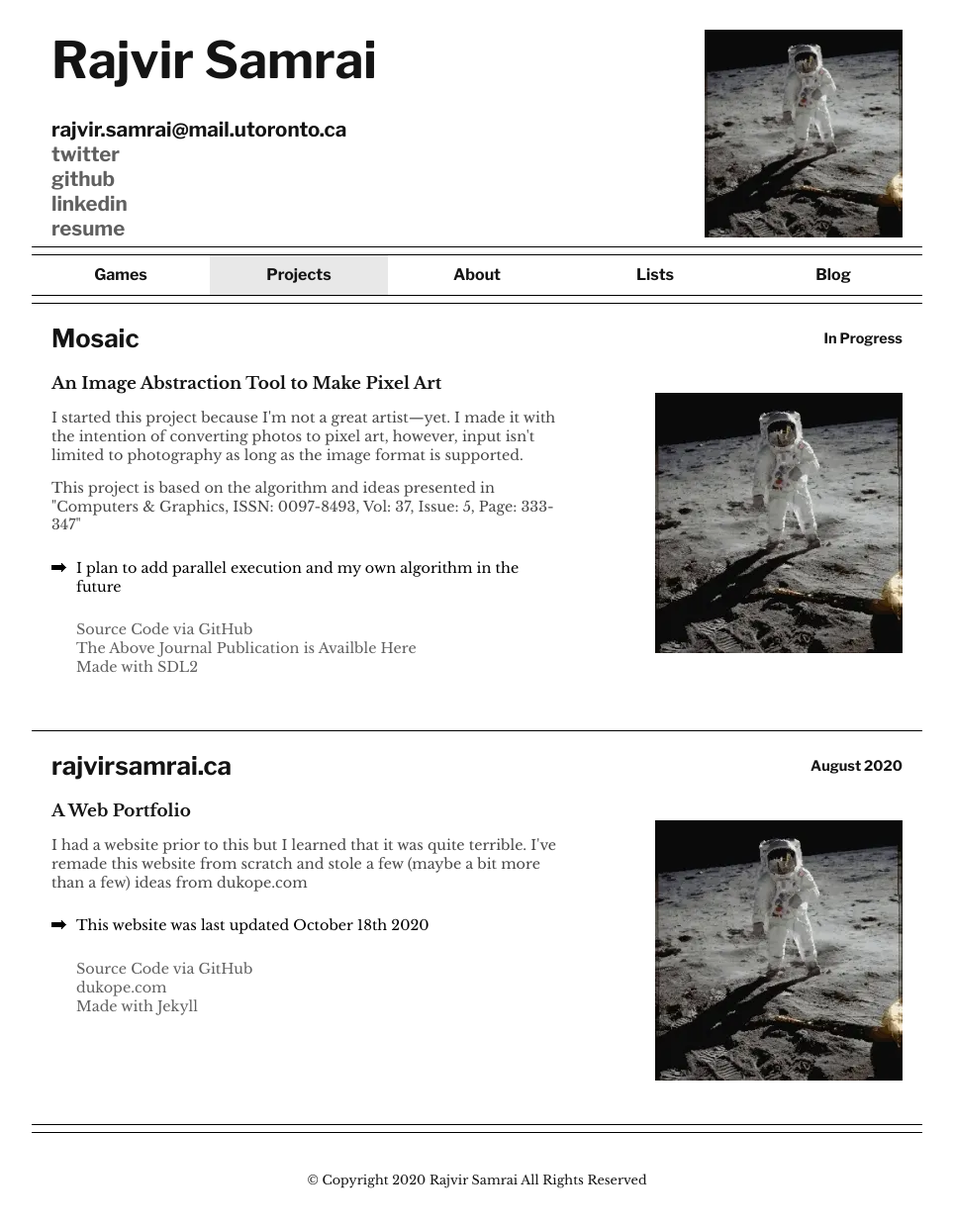
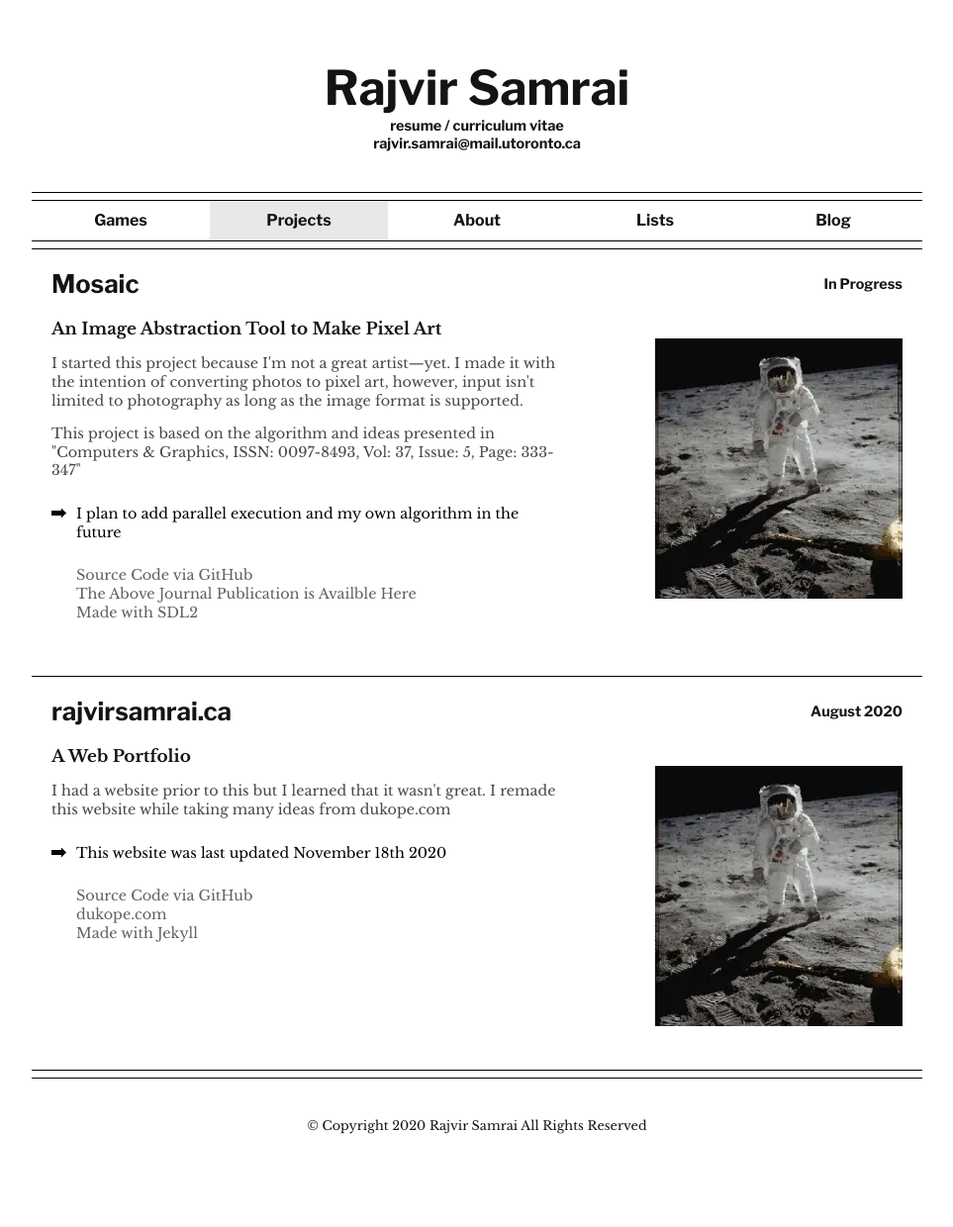
Before and after one commit to rajvirsamrai/rajvirsamrai.github.io, a Jekyll site: the page built from projects.html, in a window 1280 px wide. Shown: the whole page at 99% size, without its empty margins (158-1121 px from the left). Built offline with Jekyll 4.4.1, drawn with Linux system fonts in a browser that asks for light colours; after the commit the page ends 1185 px from its top, so only the background shows below that.

Commit message:
Update header

```diff
--- a/404.html
+++ b/404.html
@@ -2,6 +2,5 @@
 title: 404
 ---
 <div id="four">
-    <h1>Seems like what you're looking for isn't here.</h1>
-    <h1>Maybe it was deleted or it didn't exist in the first place?</h1>
+    What you're looking for doesn't exist.
 </div>
--- a/_includes/business_card.html
+++ /dev/null
@@ -1,11 +0,0 @@
-<div class="business_card">
-  <h1 id="name">Rajvir Samrai</h1>
-  <ul id="contact_info">
-    <li>rajvir.samrai@mail.utoronto.ca</li>
-    <li><a href="https://twitter.com/rajvirsamrai">twitter</a></li>
-    <li><a href="https://github.com/rajvirsamrai/">github</a></li>
-    <li><a href="https://www.linkedin.com/in/rajvirsamrai/">linkedin</a></li>
-    <li><a href="">resume</a></li>
-  </ul>
-  <img id="portrait" src="/assets/images/temporary_pix_not_mosaic_buzz_on_the_moon.webp">
-</div>
--- /dev/null
+++ b/_includes/header.html
@@ -0,0 +1,11 @@
+<div class="header">
+  <div>
+    Rajvir Samrai
+  </div>
+  <div id="subtitle">
+    <a href="assets/pdf/samrai_resume.pdf">resume</a> / <a href="">curriculum vitae</a>
+  </div>
+  <div id="subtitle">
+    rajvir.samrai@mail.utoronto.ca
+  </div>
+</div>
--- a/_layouts/default.html
+++ b/_layouts/default.html
@@ -17,7 +17,7 @@
     <title>{% if page.title == "Games" %} Games by Rajvir Samrai {% else %} Rajvir Samrai / {{ page.title }} {% endif %}</title>
   </head>
   <body>
-    {% include business_card.html %}
+    {% include header.html %}
     {% include navigation.html %}
     {{ content }}
     {% include footer.html %}
--- a/_sass/business_card.scss
+++ /dev/null
@@ -1,53 +0,0 @@
-.business_card {
-    border-bottom: 1px solid black;
-    display: grid;
-    font-family: 'Libre Franklin', sans-serif;
-    font-size: 1.6em;
-    margin-bottom: 7px;
-    padding: 30px 20px 0px 20px;
-    text-align: left;
-
-    height: 219px;
-
-    grid-template-columns: 3fr 2fr;
-    grid-template-rows: 2fr 3fr;
-}
-
-#name {
-    margin: 0px 0px 20px 0px;
-
-    grid-column: 1 / span 1;
-    grid-row: 1 / span 1;
-}
-
-#contact_info {
-    font-size: 0.8em;
-    list-style: none;
-    margin: 0px;
-    padding: 0px;
-
-    grid-column: 1 / span 1;
-    grid-row: 2 / span 1;
-}
-
-#portrait {
-    width: 200px;
-    height: auto;
-
-    margin: 0px;
-
-    grid-column: 2 / span 1;
-    grid-row: 1 / span 2;
-
-    justify-self: right;
-}
-
-#contact_info > li > a {
-    color: #606060;
-    text-decoration: none;
-}
-
-#contact_info > li > a:hover {
-    color: #b83020;
-    text-decoration: underline;
-}
--- /dev/null
+++ b/_sass/header.scss
@@ -0,0 +1,23 @@
+.header {
+    border-bottom: 1px solid black;
+    font-family: 'Libre Franklin', sans-serif;
+    font-size: 3em;
+    margin-bottom: 7px;
+    padding: 60px 0px 40px 0px;
+    text-align: center;
+}
+
+#subtitle {
+    font-size: 0.3em;
+    height: auto;
+}
+
+#subtitle > a {
+    color: #141414;
+    text-decoration: none;
+}
+
+#subtitle > a:hover {
+    color: #b83020;
+    text-decoration: underline;
+}
--- a/assets/css/styles.scss
+++ b/assets/css/styles.scss
@@ -4,7 +4,7 @@
 @import "main";
 @import "bio";
 @import "pieces";
-@import "business_card";
+@import "header";
 @import "navigation";
 @import "footer";
 @import "404";
--- a/projects.html
+++ b/projects.html
@@ -43,11 +43,11 @@ title: Projects
   <div class="description">
     <div class="statement">
       <h3>A Web Portfolio</h3>
-      <p>I had a website prior to this but I learned that it was quite terrible. I've remade this website from scratch and stole a few (maybe a bit more than a few) ideas from dukope.com</p>
+      <p>I had a website prior to this but I learned that it wasn't great. I remade this website while taking many ideas from dukope.com</p>
     </div>
     <div class="comment">
       <img class="arrow" src="assets/images/arrow.webp">
-      <p>This website was last updated October 18th 2020</p>
+      <p>This website was last updated November 18th 2020</p>
     </div>
     <div class="links">
       <ul>
```
Also changed, not shown: 1 other file.
